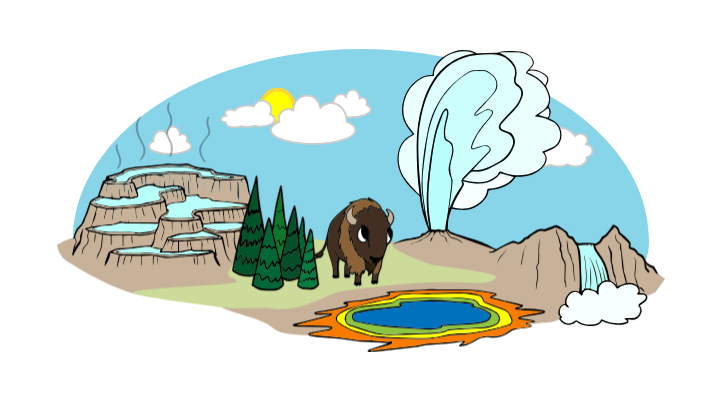
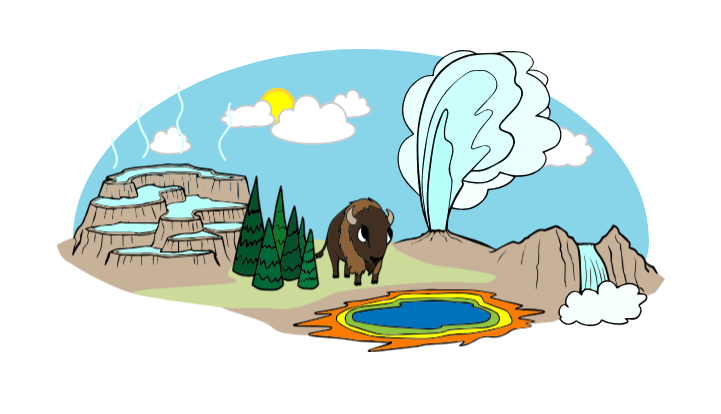
Before and after one commit to lkneeshaw/google-doodle, a plain HTML site: page index.html in a window 1280 px wide. Shown: the top 414 px of the page, without its empty margins (279-1000 px from the left). Drawn offline with nearby package versions, Linux system fonts and the light colour scheme.

Commit message:
Added steam svg, fixed drawsvg plugin
* Created a separate svg for the steam I wanted to animate.
* Styled steam svg
* Separate svg seemed to fix drawsvg error
* determined behavior of drawsvg

```diff
--- a/index.html
+++ b/index.html
@@ -29,7 +29,7 @@
       <div id="stage">
 
       <!-- Your Awesome Design -->
-        <svg version="1.1" xmlns="http://www.w3.org/2000/svg" xmlns:xlink="http://www.w3.org/1999/xlink" x="0px" y="0px" viewBox="0 0 990.5 495.6" enable-background="new 0 0 990.5 495.6" xml:space="preserve">
+        <svg id="doodle" version="1.1" xmlns="http://www.w3.org/2000/svg" xmlns:xlink="http://www.w3.org/1999/xlink" x="0px" y="0px" viewBox="0 0 990.5 495.6" enable-background="new 0 0 990.5 495.6" xml:space="preserve">
     <g id="old_faithful" class="geyser">
     <g>
       <path fill-rule="evenodd" clip-rule="evenodd" fill="#DEFFFD" d="M599.4,265c-1.1-6.3-2.6-12.5-3.3-18.8
@@ -1311,6 +1311,7 @@
         c2.3,0,4.6-0.1,7-0.1c0.9,0,1.9,0.3,2.8,0.6C959.5,403.8,960.3,406.8,957.7,409.7z"/>
     </g>
   </g>
+<!--
   <g id="steam1">
     <path fill-rule="evenodd" clip-rule="evenodd" fill="none" stroke="#000000" stroke-miterlimit="10" d="M98.6,195.8
       c0,0,7.9-7,2.7-20s-4.5-14.7-3.8-18.3"/>
@@ -1327,7 +1328,31 @@
     <path fill-rule="evenodd" clip-rule="evenodd" fill="none" stroke="#000000" stroke-miterlimit="10" d="M241.4,185.8
       c0,0-13.2-15-6.2-28s16.3-16.7,12.1-26.3s-1.9-16.7,0-19"/>
   </g>
+-->
   </svg>
+
+    <svg id="steam" version="1.1" xmlns="http://www.w3.org/2000/svg" xmlns:xlink="http://www.w3.org/1999/xlink" x="0px" y="0px" width="154.3px"
+         height="108.8px" viewBox="0 0 154.3 108.8" enable-background="new 0 0 154.3 108.8" xml:space="preserve">
+    <g id="Layer_1">
+    </g>
+    <g id="steam1">
+        <path fill-rule="evenodd" clip-rule="evenodd" fill="none" stroke="#d8fffd" stroke-width="3" stroke-miterlimit="10" d="M3,107.7
+            c0,0,7.9-7,2.7-20S1.3,73,2,69.3"/>
+    </g>
+    <g id="steam2">
+        <path fill-rule="evenodd" clip-rule="evenodd" fill="none" stroke="#d8fffd" stroke-width="3" stroke-miterlimit="10" d="M40,94.3
+            c0,0,12.9-10.7,3.8-26.7S29.6,38.3,40,24.3"/>
+    </g>
+    <g id="steam3">
+        <path fill-rule="evenodd" clip-rule="evenodd" fill="none" stroke="#d8fffd" stroke-width="3" stroke-miterlimit="10" d="
+            M88.3,88.7c0,0,7.6-12,0-26s-4-15.3,0-23.3s2.2-16.3-0.5-20.7S84.2,5,87.7,1"/>
+    </g>
+    <g id="steam4">
+        <path fill-rule="evenodd" clip-rule="evenodd" fill="none" stroke="#d8fffd" stroke-width="3" stroke-miterlimit="10" d="
+            M145.8,97.7c0,0-13.2-15-6.2-28s16.3-16.7,12.1-26.3s-1.9-16.7,0-19"/>
+    </g>
+    </svg>
+
 
 
     </div>
--- a/js/scripts.js
+++ b/js/scripts.js
@@ -15,9 +15,19 @@ $('#stage').addClass( 'bg' + numRand );
 //$('div').addClass('src', eval('img' + numRand) );
 
 // DrawSVG plugin
-//var doodle = $('#steam1').drawsvg();
-//// Animate!
-//  doodle.drawsvg('animate');
+var google = $('#steam').drawsvg({
+  duration : 2000,
+  stagger: 500
+});
+
+// Animate SVG points
+   google.drawsvg('animate');
+
+$('#stage').click(function(){
+   google.drawsvg('animate');
+
+    console.log('OK');
+});
 
 
 ////hide circle
--- a/scss/_google-homepage.scss
+++ b/scss/_google-homepage.scss
@@ -5,6 +5,7 @@
     height: 20em;
     width: 40em;
     overflow: auto;
+    position: relative;
 }
 
 
--- a/scss/_svg.scss
+++ b/scss/_svg.scss
@@ -1,8 +1,15 @@
 //SVG styling
 
-#stage svg {
+#stage #doodle {
     margin: auto;
     width: 95%;
+}
+
+#steam {
+    position: absolute;
+    left: 70px;
+    top: 24px;
+    width: 19%;
 }
 
 //Randomized Background
```
Also changed, not shown: css/styles.css, 1 other file.
